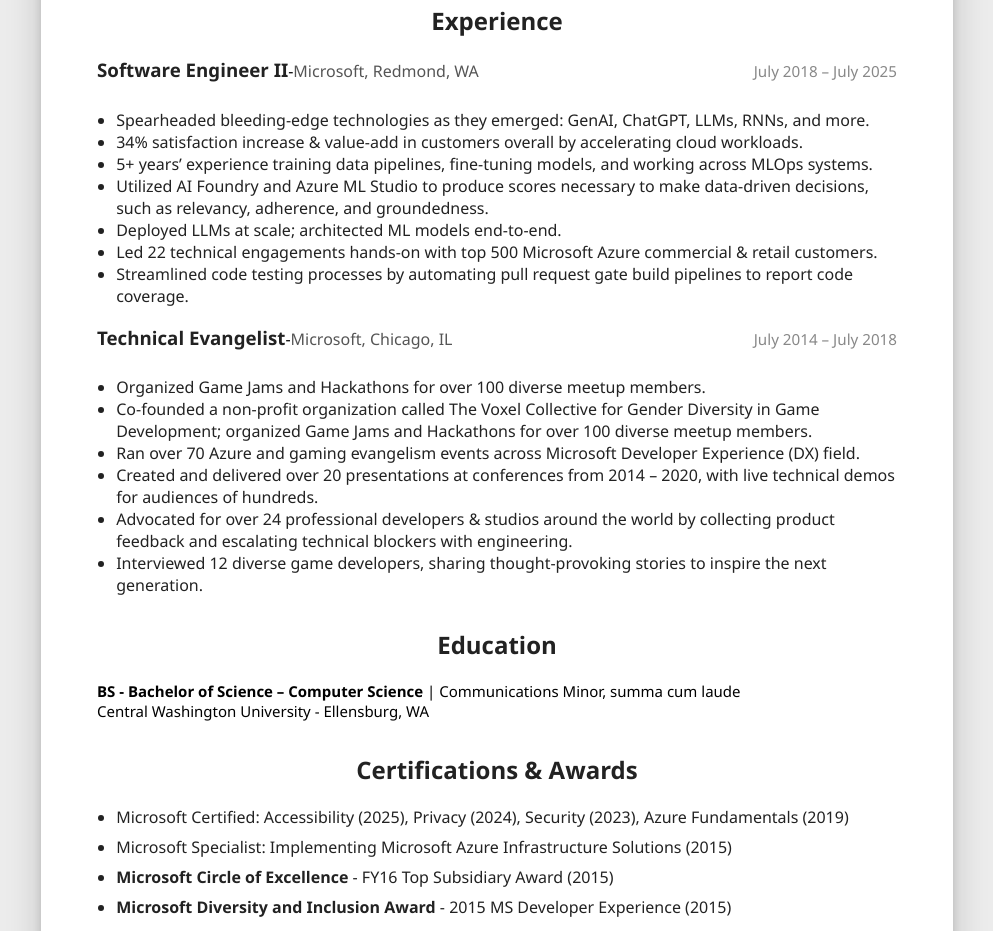
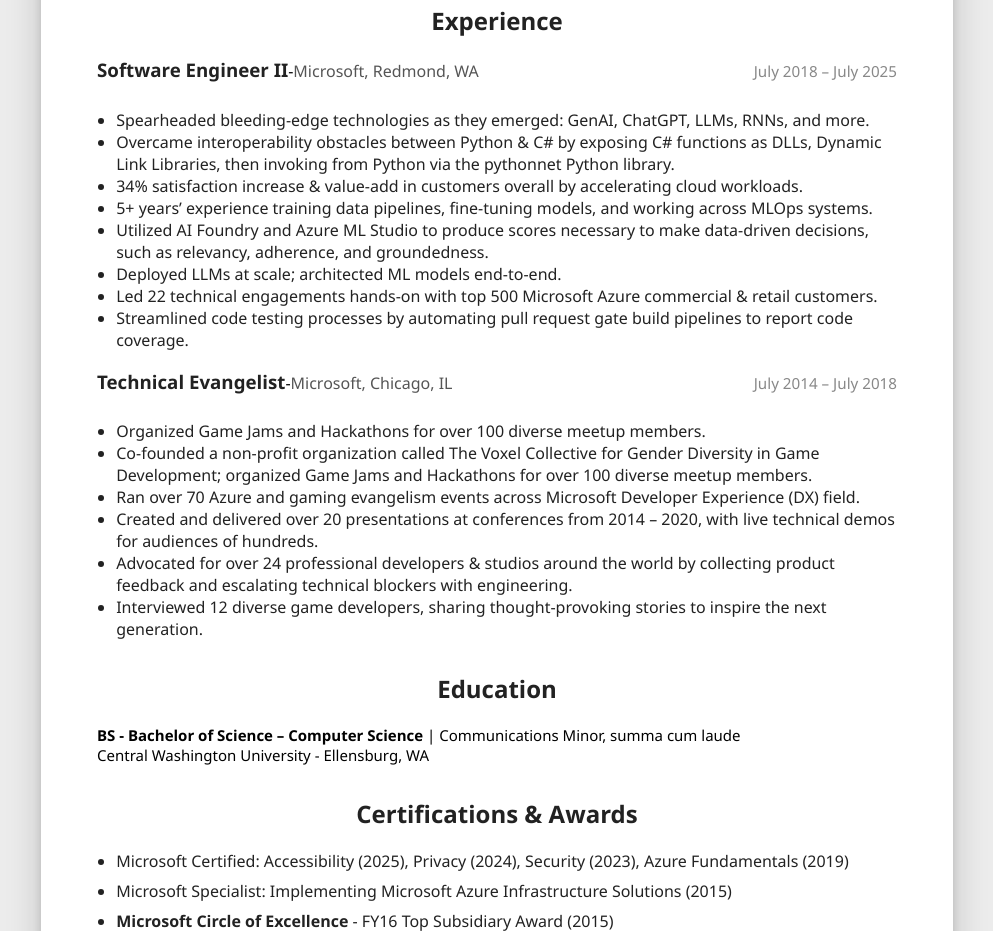
Before and after one commit to SarahSexton/SarahSays.github.io, a plain HTML site: page index.html in a window 1280 px wide. Shown: the part 920-1851 px from the top of the page, without its empty margins (143-1136 px from the left). Drawn offline with Linux system fonts and the light colour scheme.

Commit message:
Overcame interoperability obstacles between Python & C#

```diff
--- a/index.html
+++ b/index.html
@@ -67,6 +67,7 @@
                     <span class="exp-dates" itemprop="datePosted">July 2018 – July 2025</span>
                     <ul class="exp-details" role="list">
                         <li>Spearheaded bleeding-edge technologies as they emerged: GenAI, ChatGPT, LLMs, RNNs, and more.</li>
+                        <li>Overcame interoperability obstacles between Python & C# by exposing C# functions as DLLs, Dynamic Link Libraries, then invoking from Python via the pythonnet Python library.</li>
                         <li>34% satisfaction increase & value-add in customers overall by accelerating cloud workloads.</li>
                         <li>5+ years’ experience training data pipelines, fine-tuning models, and working across MLOps systems.</li>
                         <li>Utilized AI Foundry and Azure ML Studio to produce scores necessary to make data-driven decisions, such as relevancy, adherence, and groundedness.</li> <li>Deployed LLMs at scale; architected ML models end-to-end.</li>
```
